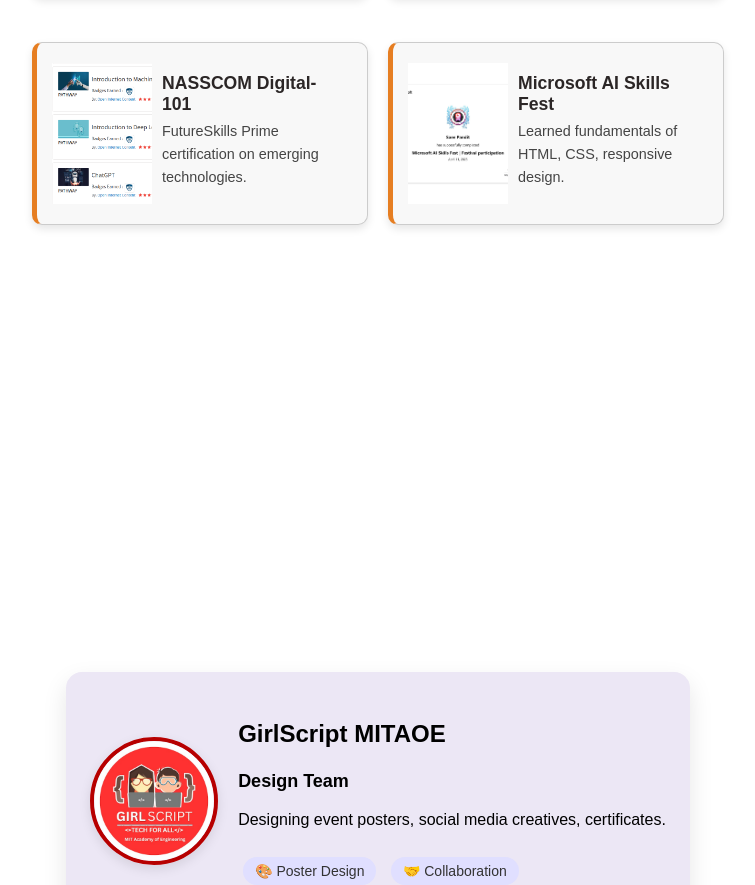
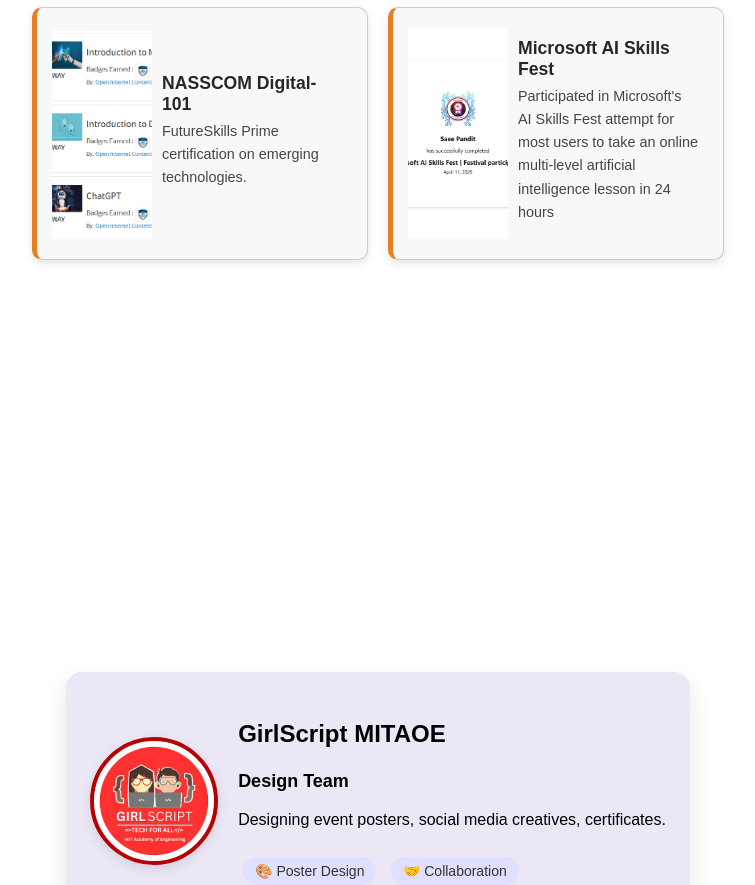
Before and after one commit to saeep02/first_repo, a plain HTML site: page index.html in a window 1280 px wide. Shown: the part 4397-5282 px from the top of the page, without its empty margins (392-1147 px from the left). Drawn offline with Linux system fonts and the light colour scheme.

Commit message:
Update index.html

```diff
--- a/index.html
+++ b/index.html
@@ -152,7 +152,7 @@
 						</div>
 						<div class="course-details">
 							<h3>Microsoft AI Skills Fest</h3>
-							<p>Learned fundamentals of HTML, CSS, responsive design.</p>
+							<p>Participated in Microsoft's AI Skills Fest attempt for most users to take an online multi-level artificial intelligence lesson in 24 hours</p>
 						</div>
 					</div>
 				</div>
```
